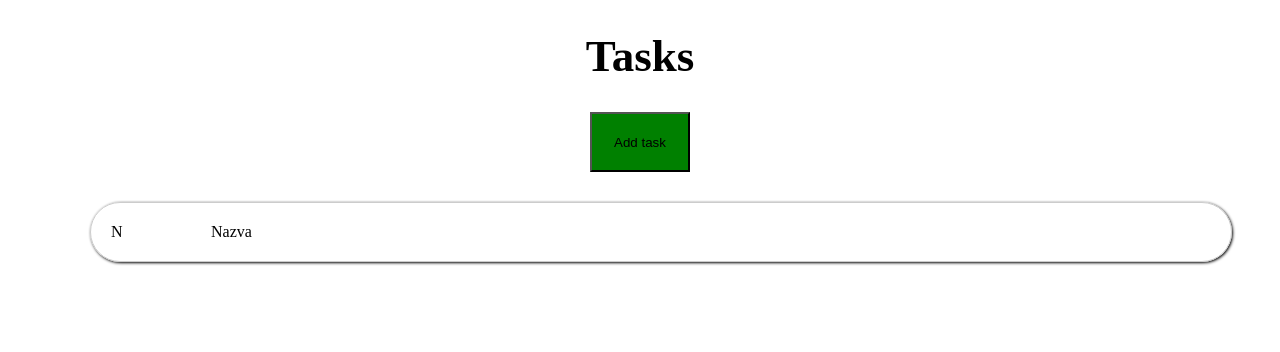
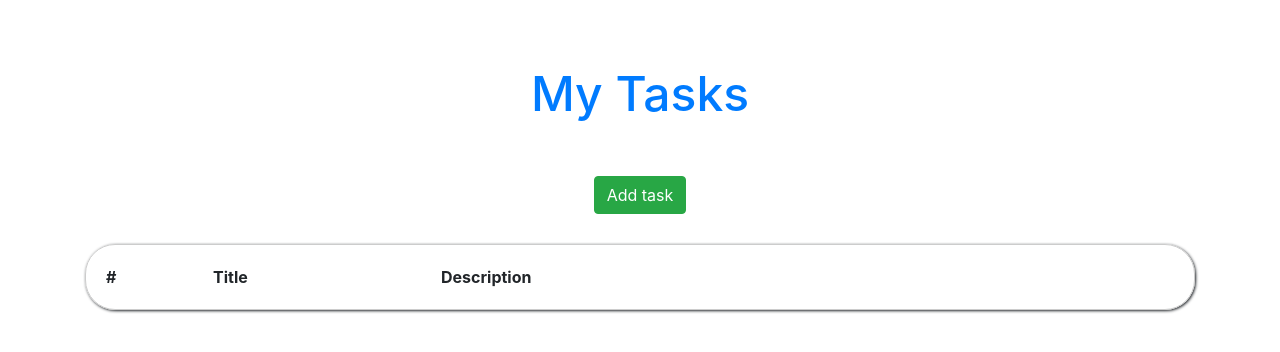
Before and after one commit to DEN379/php-task, a PHP site: page / in a window 1280 px wide. Shown: the top 352 px of the page. Run offline with PHP 8.4, Linux system fonts and the light colour scheme; data that the repository does not hold is empty.

Commit message:
update design

```diff
--- a/delete.php
+++ b/delete.php
@@ -1,6 +1,6 @@
 <?php
 $id=$_GET['id'];
-$pdo= new PDO("mysql:host=test;dbname=tasks","root","");
+$pdo= new PDO("mysql:host=localhost;dbname=mydb","root","");
 $sql="DELETE FROM `task` WHERE id=:id";
 $ex=$pdo->prepare($sql);
 $ex->bindParam("id",$id);
--- a/index.php
+++ b/index.php
@@ -1,5 +1,5 @@
 <?php
-    $pdo = new PDO("mysql:host=test;dbname=tasks","root","");
+    $pdo = new PDO("mysql:host=localhost;dbname=mydb","root","");
     $sql="SELECT * FROM `task`";
     $ex=$pdo->prepare($sql);
     $result=$ex->execute();
@@ -12,27 +12,35 @@
     <meta name="viewport" content="width=device-width, initial-scale=1.0">
     <meta http-equiv="X-UA-Compatible" content="ie=edge">
     <link rel="stylesheet" href="style.css">
+    <link rel="stylesheet" href="https://stackpath.bootstrapcdn.com/bootstrap/4.3.1/css/bootstrap.min.css" integrity="sha384-ggOyR0iXCbMQv3Xipma34MD+dH/1fQ784/j6cY/iJTQUOhcWr7x9JvoRxT2MZw1T" crossorigin="anonymous">
     <title>Task Manager</title>
 </head>
 <body>
-    <H1>Tasks</H1>
+  <div class="container">
+  <H1 class="home"><a href="/">My Tasks</a></H1>
     <div class="but">
-        <button class="add""><a href="create.php">Add task</a></button>
+        <a href="create.php" class="btn btn-success">Add task</a>
     </div>
 
-    <div class="task">
-        <span>N</span>
-        <div>Nazva</div>
+
+
+    <div class="task-example task">
+        <span>#</span>
+        <div>Title</div>
+	<div>Description</div>
 
     </div>
     <?php foreach ($tasks as $task): ?>
     <div class="task">
         <span><?= $task['id'];?></span>
         <div><?= $task['title'];?></div>
-        <button class="show"><a href="show.php?id=<?= $task['id'];?>">Show</a></button>
-        <button class="edit"><a href="edit.php?id=<?= $task['id'];?>">Edit</a></button>
-        <button class="delete"><a href="delete.php?id=<?= $task['id'];?>">Delete</a></button>
+	<div class="description"><?= $task['descr'];?></div>
+        <a href="show.php?id=<?= $task['id'];?>" class="btn btn-outline-primary">Show</a>
+        <a href="edit.php?id=<?= $task['id'];?>" class="btn btn-warning">Edit</a>
+        <a href="delete.php?id=<?= $task['id'];?>" class="btn btn-danger">Delete</a>
     </div>
     <?php endforeach; ?>
+
+</div>
 </body>
 </html>
--- a/store.php
+++ b/store.php
@@ -1,5 +1,5 @@
 <?php
-$pdo = new PDO("mysql:host=test;dbname=tasks","root","");
+$pdo = new PDO("mysql:host=localhost;dbname=mydb","root","");
 $sql="INSERT INTO `task`(title,descr) VALUES (:title,:descr)";
 $ex=$pdo->prepare($sql);
 $ex->bindParam("title",$_POST['title']);
--- a/style.css
+++ b/style.css
@@ -1,16 +1,17 @@
-body{
-    width: 1100px;
-    margin: 0px auto;
 
+.home{
+    text-align: center;
+    font-size: 48px;
+    padding-top: 65px;
+    padding-bottom: 45px;
 }
-h1{
-    text-align: center;
-    font-size: 45px;
+input, textarea[name='content']{
+    margin-bottom: 20px;
 }
-a{
-    text-decoration: none;
-    color: black;
+label{
+    margin-top: 40px;
 }
+
 .task{
     margin-bottom: 20px;
     padding: 20px;
@@ -19,15 +20,34 @@ a{
     border-radius: 30px;
     width: 100%;
     display: grid;
-    grid-template-columns: 100px 3fr 1fr 1fr 1fr;
+    grid-template-columns: 100px 1fr 2fr 90px 90px 90px;
+    grid-template-rows: 24px;
     flex-wrap: nowrap;
+    gap: 7px;
+
 }
+.task-example{
+ font-weight: bold;
+}
+
+.task a{
+	padding-top: 6px;
+	padding-bottom: 6px;
+	line-height: 10px;
+}
+
 .but{
     width: 100%;
     display: flex;
     justify-content: center;
     margin-bottom: 30px;
 }
+
+
+
+
+
+
 .show{
     background-color: peru;
 }
--- a/update.php
+++ b/update.php
@@ -5,7 +5,7 @@ $data=[
     "content"=>$_POST['content']
 ];
 $id=$_GET['id'];
-$pdo=new PDO("mysql:host=test;dbname=tasks","root","");
+$pdo=new PDO("mysql:host=localhost;dbname=mydb","root","");
 $sql='UPDATE `task` SET title=:title, descr=:content WHERE id=:id';
 $ex=$pdo->prepare($sql);
 $ex->execute($data);
```
Also changed, not shown: create.php (+17 -6 lines), edit.php (+19 -6 lines), show.php (+11 -3 lines).
